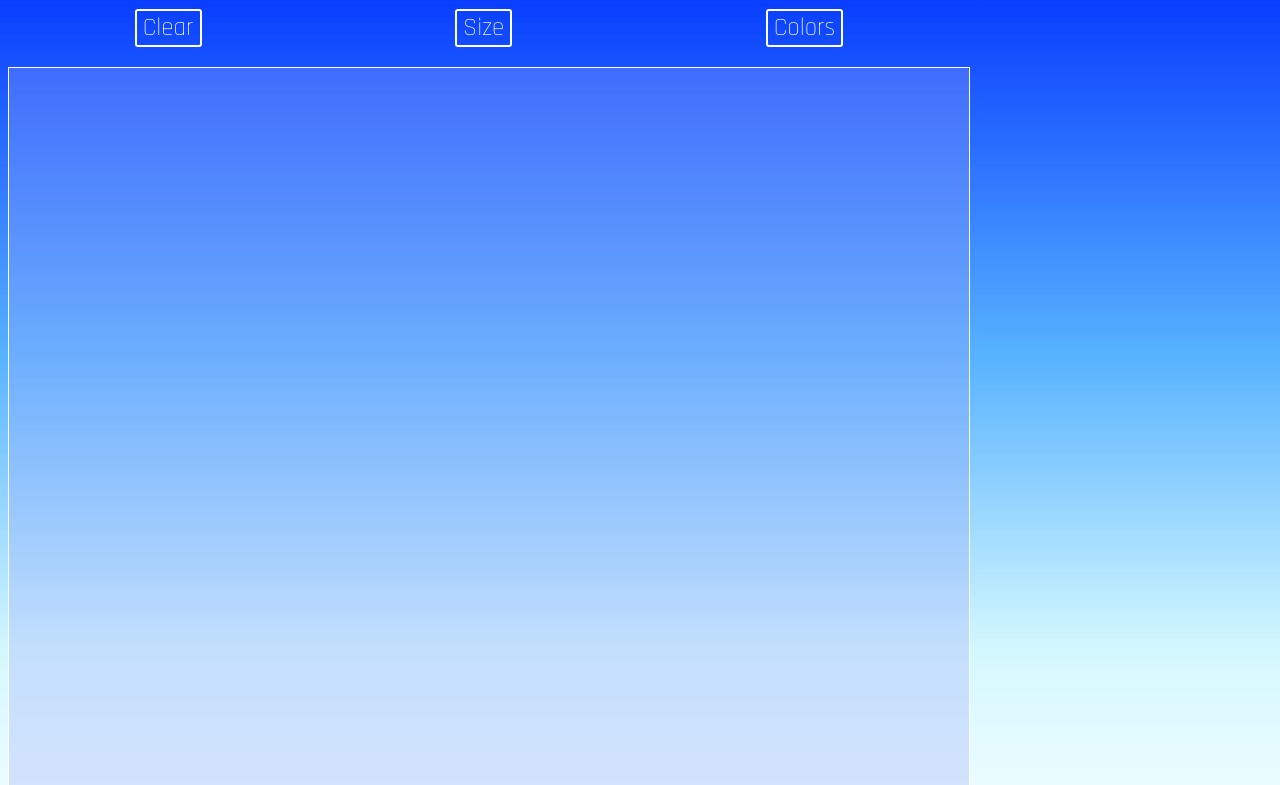
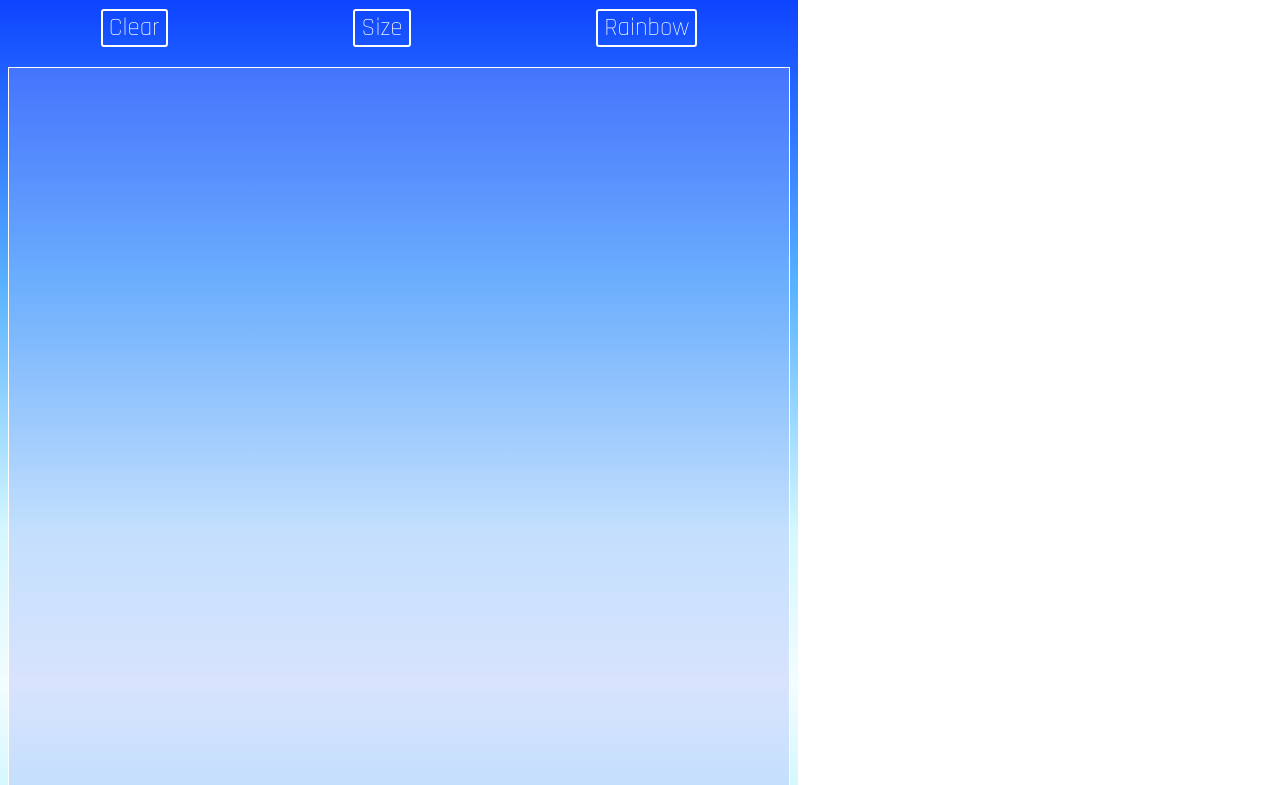
Before and after one commit to JCarlosLucio/etch-a-sketch, a plain HTML site: page index.html in a window 1280 px wide. Shown: the part 99-884 px from the top of the page. Drawn offline with Linux system fonts and the light colour scheme.

Commit message:
Minor sizing changes

```diff
--- a/script.js
+++ b/script.js
@@ -13,7 +13,7 @@ function createGrid(gridSize) {
         column.classList.add('column');
     }
     for (let j = 1; j <= gridSize; j++) {
-        let squareSize = 960 / gridSize;
+        let squareSize = 780 / gridSize;
         const columnList = document.querySelectorAll('.column');
         columnList.forEach((col) => {
             const row = document.createElement('div');
@@ -47,7 +47,7 @@ function paintBlack() {
             event.target.style.background = 'black';
         });
     });
-    colorBtn.textContent = 'Colors'
+    colorBtn.textContent = 'Rainbow';
 }
 function paintRndColor() {
     const columnList = document.querySelectorAll('.column');
@@ -56,19 +56,20 @@ function paintRndColor() {
             event.target.style.background = `${randomColor()}`;
         });
     });
-    colorBtn.textContent = 'Black'
+    colorBtn.textContent = 'Black';
 }
 
 sizeBtn.addEventListener('click', (e) => {
     clearGrid(gridSize);
-    gridSize = parseInt(prompt('Enter grid size number(i.e. 32 for a 32x32 grid)'), '0');
+    gridSize = parseInt(prompt('Enter grid size(i.e.32 for a 32x32 grid)'), '0');
     if (gridSize < 0) {
         gridSize = 16;
-    } else if (isNaN(gridSize)){
+    } else if (isNaN(gridSize)) {
         gridSize = 16;
-    }else if (gridSize >64){
+    } else if (gridSize > 64) {
         gridSize = 64;
     }
+    sizeBtn.textContent = `${gridSize}x${gridSize}`;
     createGrid(gridSize);
 })
 clearBtn.addEventListener('click', (e) => {
--- a/style.css
+++ b/style.css
@@ -2,10 +2,10 @@
 html{
     background: rgb(192,244,255);
     background: linear-gradient(0deg, rgba(192,244,255,1) 0%, rgba(242,253,255,1) 18%, rgba(212,248,255,1) 34%, rgba(87,178,255,1) 60%, rgba(0,48,255,1) 95%);
-    /* background: rgb(45,46,251);
-    background: linear-gradient(135deg, rgba(45,46,251,1) 0%, rgba(105,67,209,1) 50%, rgba(255,126,152,1) 100%); */
+    background-repeat: no-repeat;
     height: fit-content;
     width: fit-content;
+    min-height: 800px;
     margin: 0;
     font-family: 'Rajdhani', sans-serif;
     font-size: 1.2rem;
@@ -55,8 +55,9 @@ button:hover{
     justify-content: center;
 }
 #content{
-    width: 960px;
-    height: 960px;
+    width: fit-content;
+    height: fit-content;
+    min-height: 780px;
     display: flex;
     flex-wrap: nowrap;
     justify-content: center;
```
